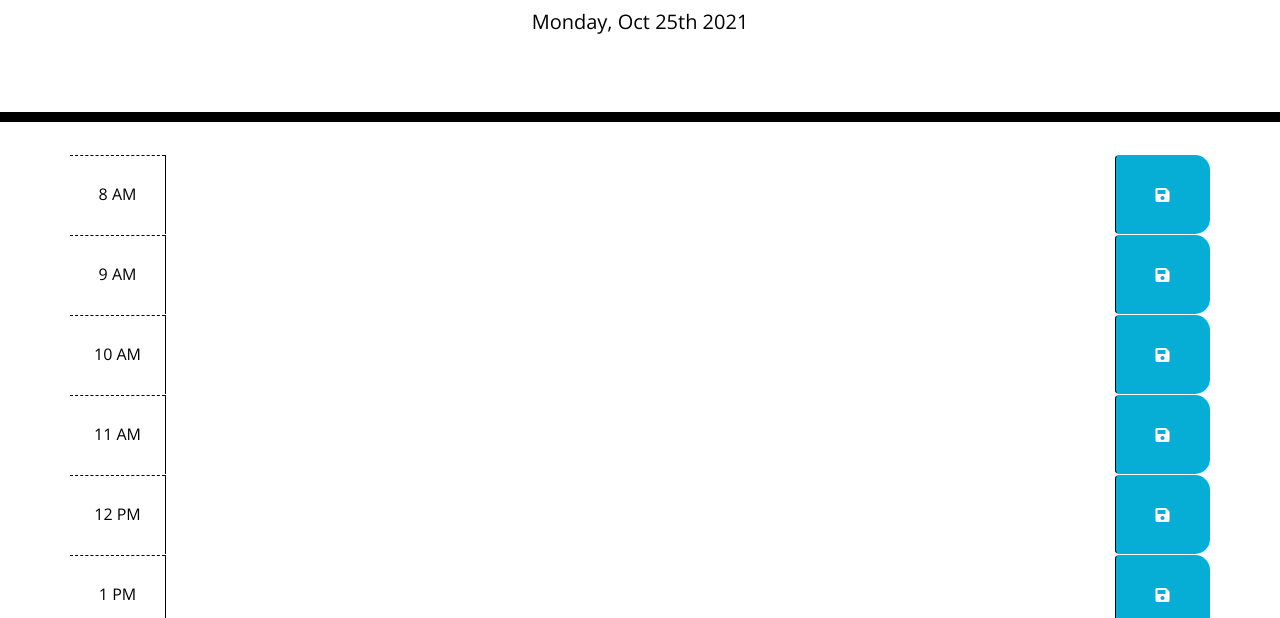
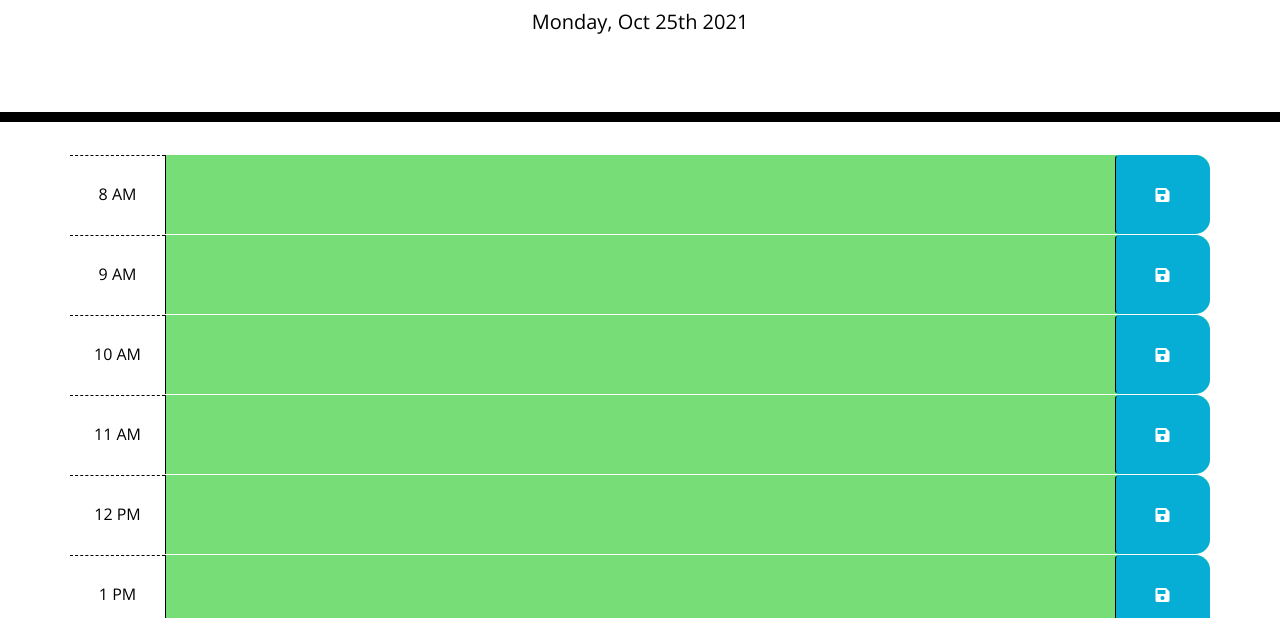
Before and after one commit to gstrehlow/challenge-5-work-day-scheduler, a plain HTML site: page index.html in a window 1280 px wide. Shown: the part 182-800 px from the top of the page. Drawn offline with nearby package versions, Linux system fonts and the light colour scheme.

Commit message:
added css classes dynamically according to criteria

```diff
--- a/assets/js/script.js
+++ b/assets/js/script.js
@@ -11,5 +11,31 @@ $(document).ready(function () {
         localStorage.setItem(time, text);
     })
 
+    function timeTrack() {
+        var currentTime = moment().hour();
 
+        $(".time-block").each(function () {
+            var timeBlock = parseInt($(this).attr("id").split("hour")[1]);
+
+            // if and else if statements to check the time and add the classes accordingly to meet the acceptance criteria
+            if (timeBlock < currentTime) {
+                $(this).removeClass("future");
+                $(this).removeClass("present");
+                $(this).addClass("past");
+            }
+            else if (timeBlock === currentTime) {
+                $(this).removeClass("past");
+                $(this).removeClass("future");
+                $(this).addClass("present");
+            }
+            else {
+                $(this).removeClass("present");
+                $(this).removeClass("past");
+                $(this).addClass("future");
+
+            }
+        })
+    }
+
+    timeTrack();
 })
--- a/index.html
+++ b/index.html
@@ -58,7 +58,7 @@
         <button class="btn saveBtn col-md-1"><i class="fas fa-save"></i></button>
     </div>
 
-<div id="hour10=1" class="row time-block">
+<div id="hour11" class="row time-block">
         <div class="col-md-1 hour">
             11 AM
         </div>
```
